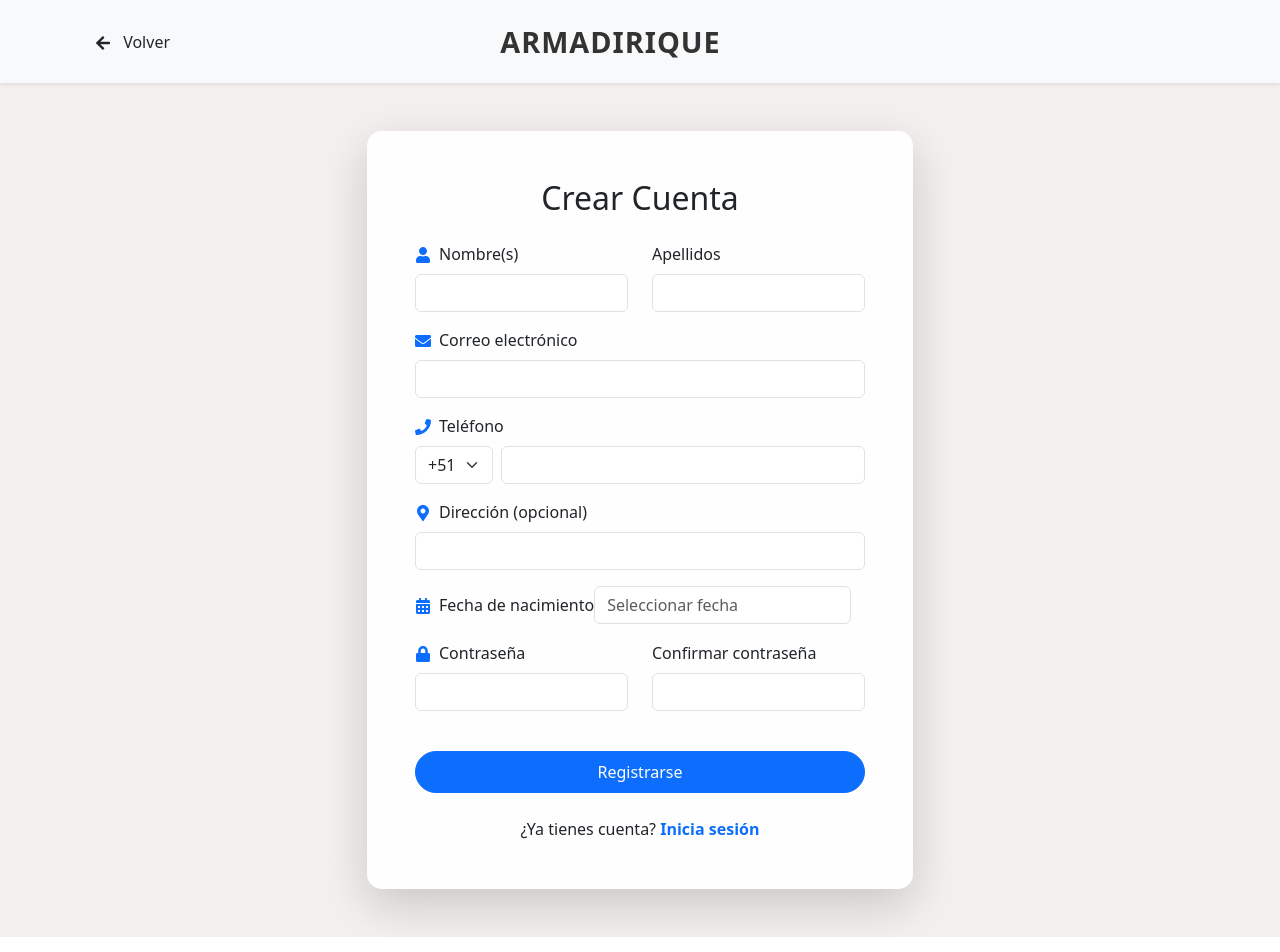
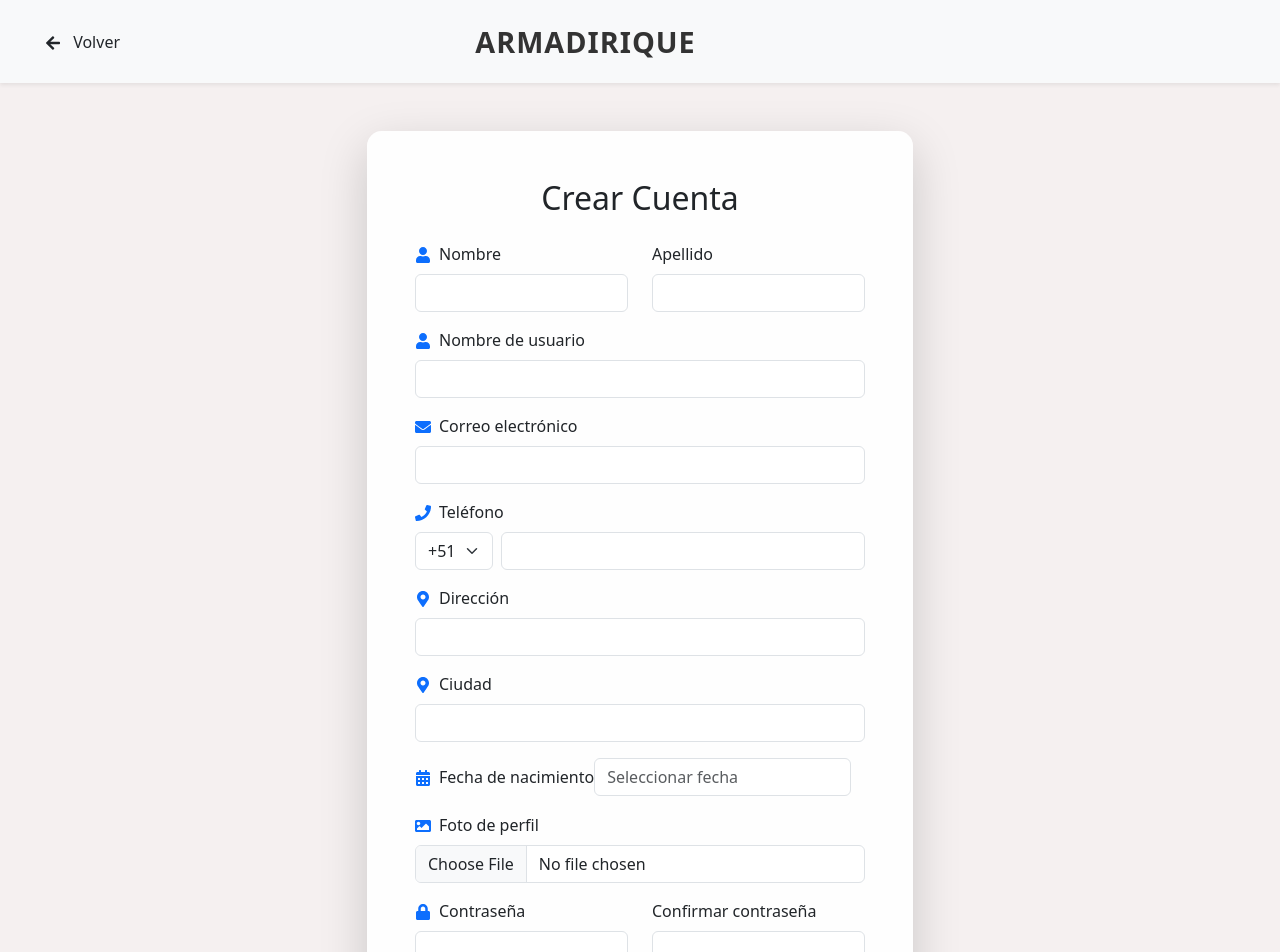
Before and after one commit to yourch22/frontend_armadirique, a React (Create React App) app: page /registrar in a window 1280 px wide. Shown: the top 952 px of the page. Built offline with nearby package versions, Linux system fonts and the light colour scheme.

Commit message:
Actualizacion Registrar

```diff
--- a/src/componentes/Registrar/Registrar.jsx
+++ b/src/componentes/Registrar/Registrar.jsx
@@ -17,7 +17,8 @@ import {
   FaUser,
   FaPhone,
   FaMapMarkerAlt,
-  FaCalendarAlt
+  FaCalendarAlt,
+  FaImage
 } from 'react-icons/fa';
 import { useNavigate } from 'react-router-dom';
 import DatePicker from 'react-datepicker';
@@ -37,15 +38,19 @@ const countryCodes = [
 
 const Registrar = () => {
   const [formData, setFormData] = useState({
+    username: '',
+    password: '',
+    confirmPassword: '',
     nombre: '',
-    apellidos: '',
-    email: '',
+    apellido: '',
+    direccion: '',
+    ciudad: '',
     countryCode: '+51',
     telefono: '',
-    direccion: '',
-    fechaNacimiento: null,
-    password: '',
-    confirmPassword: ''
+    email: '',
+    estado: true,
+    perfil: null,
+    fechaNacimiento: null
   });
 
   const [errorMessage, setErrorMessage] = useState('');
@@ -54,6 +59,10 @@ const Registrar = () => {
   const handleChange = (e) => {
     const { name, value } = e.target;
     setFormData(prev => ({ ...prev, [name]: value }));
+  };
+
+  const handleFileChange = (e) => {
+    setFormData(prev => ({ ...prev, perfil: e.target.files[0] }));
   };
 
   const handleDateChange = (date) => {
@@ -80,7 +89,7 @@ const Registrar = () => {
   return (
     <div style={{
       minHeight: '100vh',
-      backgroundColor: 'rgba(235, 224, 224, 0.49)', /*CAMBIAR COLOR FONDO*/
+      backgroundColor: 'rgba(235, 224, 224, 0.49)',
       backgroundSize: 'cover',
       backgroundPosition: 'center',
       backgroundAttachment: 'fixed',
@@ -90,7 +99,7 @@ const Registrar = () => {
         expand="lg"
         className="shadow-sm"
         style={{
-    backgroundColor: '#f8f9fa', // Puedes cambiar este color
+          backgroundColor: '#f8f9fa',
           padding: '15px 0'
         }}
       >
@@ -101,30 +110,24 @@ const Registrar = () => {
             className="text-dark text-decoration-none"
             style={{
               fontWeight: '500',
-    marginleft: '-50px' // Ajusta este valor según cuánto quieras moverlo
+              marginLeft: '-50px'
             }}
           >
             <FaArrowLeft className="me-2" /> Volver
           </Button>
 
-
-
-
-
-
           <Navbar.Brand
-      className="mx-auto" // Centra el texto
+            className="mx-auto"
             style={{
-        fontSize: '1.8rem', // Tamaño más grande
+              fontSize: '1.8rem',
               fontWeight: '700',
-        color: '#333', // Color del texto
+              color: '#333',
               letterSpacing: '1px'
             }}
           >
             ARMADIRIQUE
           </Navbar.Brand>
 
-    {/* Espacio para balancear el diseño */}
           <div style={{ width: '160px' }}></div>
         </Container>
       </Navbar>
@@ -153,7 +156,7 @@ const Registrar = () => {
                       <Form.Group className="mb-3">
                         <Form.Label className="text-dark">
                           <FaUser className="me-2 text-primary" />
-                          Nombre(s)
+                          Nombre
                         </Form.Label>
                         <Form.Control
                           name="nombre"
@@ -166,17 +169,30 @@ const Registrar = () => {
                     <Col md={6}>
                       <Form.Group className="mb-3">
                         <Form.Label className="text-dark">
-                          Apellidos
+                          Apellido
                         </Form.Label>
                         <Form.Control
-                          name="apellidos"
-                          value={formData.apellidos}
+                          name="apellido"
+                          value={formData.apellido}
                           onChange={handleChange}
                           required
                         />
                       </Form.Group>
                     </Col>
                   </Row>
+
+                  <Form.Group className="mb-3">
+                    <Form.Label className="text-dark">
+                      <FaUser className="me-2 text-primary" />
+                      Nombre de usuario
+                    </Form.Label>
+                    <Form.Control
+                      name="username"
+                      value={formData.username}
+                      onChange={handleChange}
+                      required
+                    />
+                  </Form.Group>
 
                   <Form.Group className="mb-3">
                     <Form.Label className="text-dark">
@@ -223,12 +239,26 @@ const Registrar = () => {
                   <Form.Group className="mb-3">
                     <Form.Label className="text-dark">
                       <FaMapMarkerAlt className="me-2 text-primary" />
-                      Dirección (opcional)
+                      Dirección
                     </Form.Label>
                     <Form.Control
                       name="direccion"
                       value={formData.direccion}
                       onChange={handleChange}
+                      required
+                    />
+                  </Form.Group>
+
+                  <Form.Group className="mb-3">
+                    <Form.Label className="text-dark">
+                      <FaMapMarkerAlt className="me-2 text-primary" />
+                      Ciudad
+                    </Form.Label>
+                    <Form.Control
+                      name="ciudad"
+                      value={formData.ciudad}
+                      onChange={handleChange}
+                      required
                     />
                   </Form.Group>
 
@@ -244,6 +274,18 @@ const Registrar = () => {
                       placeholderText="Seleccionar fecha"
                       className="form-control"
                       required
+                    />
+                  </Form.Group>
+
+                  <Form.Group className="mb-3">
+                    <Form.Label className="text-dark">
+                      <FaImage className="me-2 text-primary" />
+                      Foto de perfil
+                    </Form.Label>
+                    <Form.Control
+                      type="file"
+                      accept="image/*"
+                      onChange={handleFileChange}
                     />
                   </Form.Group>
 
```
Lines whose indentation alone changed are shown as unchanged.
